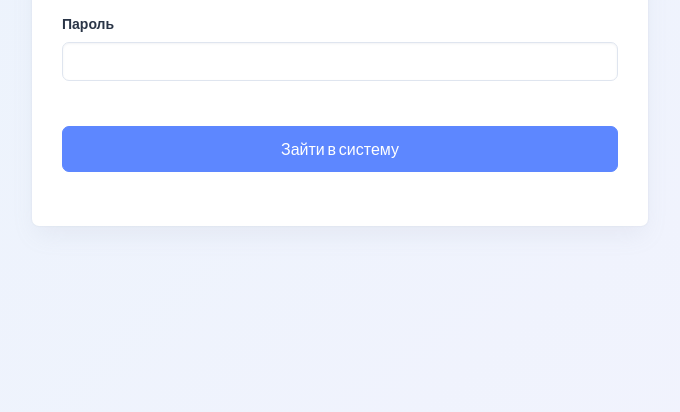
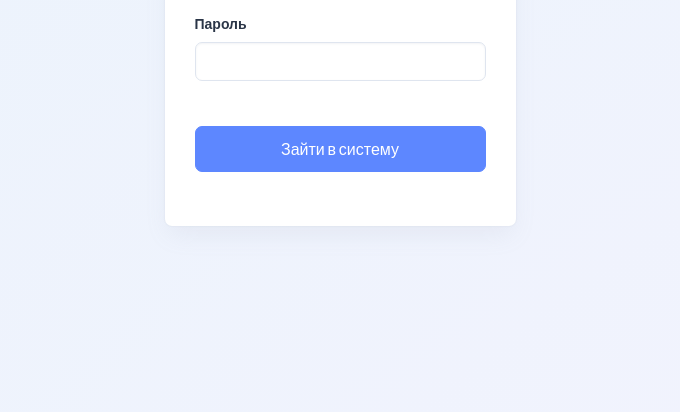
Before and after one commit to ScaletWork/test-imex-map, a website built with Vite: page src/login.html in a window 1280 px wide. Shown: the part 388-800 px from the top of the page, without its empty margins (300-980 px from the left). Built offline with nearby package versions, Linux system fonts and the light colour scheme.

Commit message:
fix: fix login form

```diff
--- a/src/login.html
+++ b/src/login.html
@@ -28,7 +28,7 @@
       >
         <div class="d-flex align-items-center justify-content-center w-100">
           <div class="row justify-content-center w-100">
-            <div class="col-md-8 col-lg-6 col-xxl-3">
+            <div style="max-width: 375px">
               <div class="card mb-0">
                 <div class="card-body">
                   <div
```
Also changed, not shown: src/assets/libs/bootstrap/dist/js/bootstrap.bundle.min.js.
